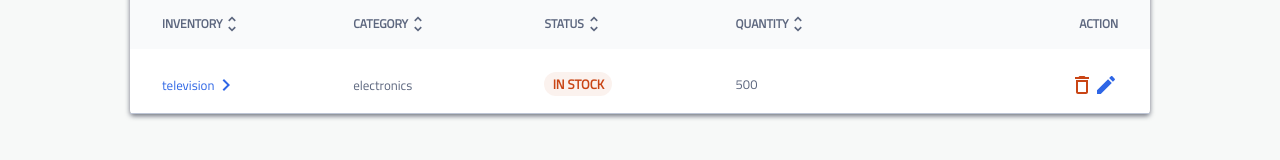
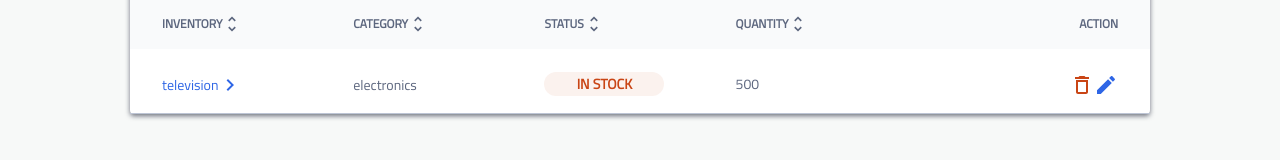
Before and after one commit to afaisalsahar/instock-Jerry, a React (Create React App) app: page /warehouses in a window 1280 px wide. Shown: the part 303-463 px from the top of the page. Built offline with nearby package versions, Linux system fonts and the light colour scheme.

Commit message:
Fix width and add font size and line height for tablet/desktop

```diff
--- a/src/components/WarehouseDetailsInventory/WarehouseDetailsInventory.scss
+++ b/src/components/WarehouseDetailsInventory/WarehouseDetailsInventory.scss
@@ -63,12 +63,11 @@
     align-items: center;
     margin: 0.5rem 0 0 0;
     height: 1.5rem;
-    max-width: 4.8125rem;
+    max-width: 7.5rem;
     border-radius: 1.25rem;
 
     @include tablet {
       margin: 0;
-      max-width: 4.25rem;
     }
 
     &--instock {
@@ -88,6 +87,12 @@
     line-height: 1.25rem;
     padding: 0.25rem 0.5rem;
     text-transform: uppercase;
+
+    @include tablet {
+      font-size: 0.875rem;
+      line-height: 1.375rem;
+      padding: 0;
+    }
 
     &--instock {
       color: $supporting-green;
@@ -114,6 +119,11 @@
     line-height: 1.25rem;
     color: $secondary-slate;
 
+    @include tablet {
+      font-size: 0.875rem;
+      line-height: 1.375rem;
+    }
+
     &--blue {
       color: $primary-indigo;
     }
```
